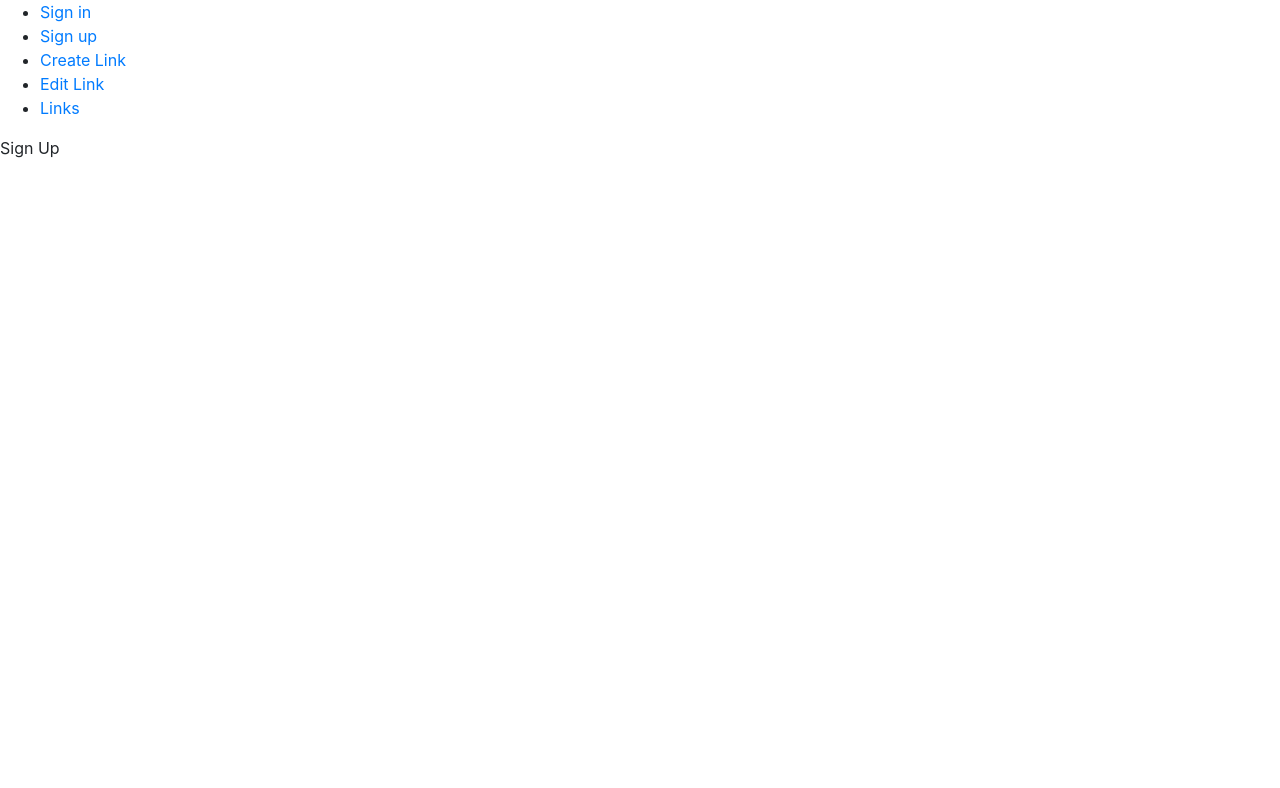
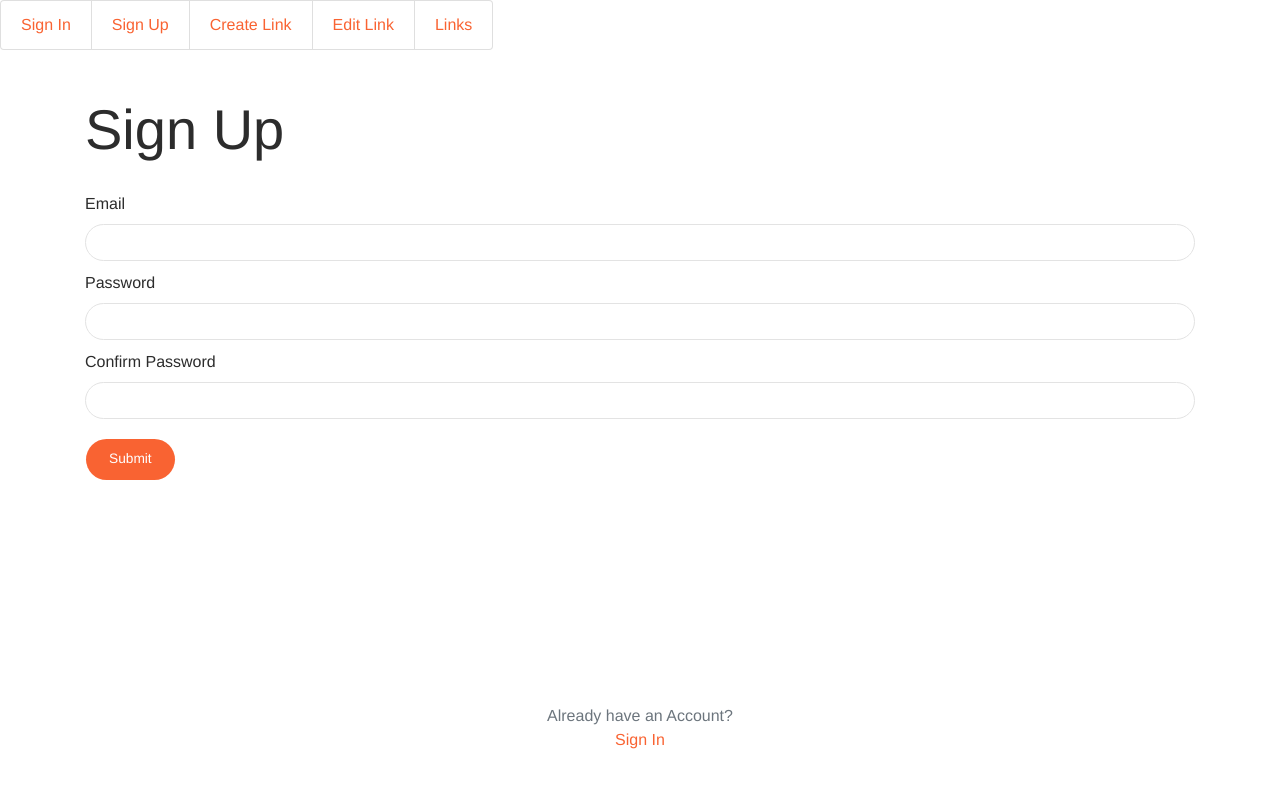
Before and after one commit to israelfagundes/links-maratonajs, a React (Create React App) app: page /sign-up in a window 1280 px wide. Shown: the top 788 px of the page. Built offline with nearby package versions, Linux system fonts and the light colour scheme.

Commit message:
screens created

```diff
--- a/src/App.js
+++ b/src/App.js
@@ -1,35 +1,55 @@
 import React from 'react';
 import { BrowserRouter, Switch, Route, Link } from 'react-router-dom';
+
+import Home from './screens/Home';
+import Signin from './screens/Signin';
+import Signup from './screens/Signup';
+import ManageLinks from './screens/Manage/Links';
+import ManageLinksCreate from './screens/Manage/Links/Create';
+import ManageLinksEdit from './screens/Manage/Links/Edit';
 
 const App = () => {
   return (
     <BrowserRouter>
       <div>
         <nav>
-          <ul>
-            <li>
-              <Link to="/sign-in">Sign in</Link>
+          <ul className="list-group list-group-horizontal">
+            <li className="list-group-item">
+              <Link to="/sign-in">Sign In</Link>
             </li>
-            <li>
-              <Link to="/sign-up">Sign up</Link>
+            <li className="list-group-item">
+              <Link to="/sign-up">Sign Up</Link>
             </li>
-            <li>
+            <li className="list-group-item">
               <Link to="/manage/links/create">Create Link</Link>
             </li>
-            <li>
+            <li className="list-group-item">
               <Link to="/manage/links/edit">Edit Link</Link>
             </li>
-            <li>
+            <li className="list-group-item">
               <Link to="/manage/links">Links</Link>
             </li>
           </ul>
         </nav>
         <Switch>
-          <Route path="/sign-in">Sign In</Route>
-          <Route path="/sign-up">Sign Up</Route>
-          <Route path="/manage/links/create">Create Link</Route>
-          <Route path="/manage/links/edit">Edit Link</Route>
-          <Route path="/manage/links">Links</Route>
+          <Route path="/" exact>
+            <Home />
+          </Route>
+          <Route path="/sign-in">
+            <Signin />
+          </Route>
+          <Route path="/sign-up">
+            <Signup />
+          </Route>
+          <Route path="/manage/links/create">
+            <ManageLinksCreate />
+          </Route>
+          <Route path="/manage/links/edit">
+            <ManageLinksEdit />
+          </Route>
+          <Route path="/manage/links">
+            <ManageLinks />
+          </Route>
         </Switch>
       </div>
     </BrowserRouter>
--- /dev/null
+++ b/src/screens/Home/index.js
@@ -0,0 +1,8 @@
+import React from 'react';
+import { Redirect } from 'react-router-dom';
+
+const Home = () => {
+  return <Redirect to="/sign-in" />
+}
+
+export default Home;
--- /dev/null
+++ b/src/screens/Layouts/Manage/index.js
@@ -0,0 +1,24 @@
+import React from 'react';
+
+const Layout = ({ children }) => {
+  return (
+    <div className="layout">
+      <nav className="navbar navbar-expand-lg bg-primary text-light">
+        <div className="container d-flex w-100 juustify-content-between">
+          <div>
+            <span>Back</span>
+          </div>
+          <div className="text-center">
+            <strong>Links</strong>
+          </div>
+          <div>
+            <span>Exit</span>
+          </div>
+        </div>
+      </nav>
+      <div className="container">{children}</div>
+    </div>
+  )
+}
+
+export default Layout;
--- /dev/null
+++ b/src/screens/Manage/Links/Create/index.js
@@ -0,0 +1,35 @@
+import React from 'react';
+
+import Layout from '../../../Layouts/Manage';
+
+const Create = () => {
+  return (
+    <Layout>
+      <h1>Create Link</h1>
+        <div>
+          <form>
+            <div className="form-group">
+              <label htmlFor="">Label</label>
+              <input type="text" className="form-control" />
+            </div>
+            <div className="form-group">
+              <label htmlFor="">Url</label>
+              <input type="text" className="form-control" />
+            </div>
+            <div className="form-group form-check">
+              <label htmlFor="" className="form-check-label">
+                <input type="checkbox" name="isSocial"/>
+                <span className="form-check-sign"></span>
+                Is Social
+              </label>
+            </div>
+            <div>
+              <button className="btn btn-primary btn-round">Submit</button>
+            </div>
+          </form>
+        </div>
+    </Layout>
+  );
+}
+
+export default Create;
--- /dev/null
+++ b/src/screens/Manage/Links/Edit/index.js
@@ -0,0 +1,35 @@
+import React from 'react';
+
+import Layout from '../../../Layouts/Manage';
+
+const Edit = () => {
+  return (
+    <Layout>
+      <h1>Edit Link</h1>
+        <div>
+          <form>
+            <div className="form-group">
+              <label htmlFor="">Label</label>
+              <input type="text" className="form-control" />
+            </div>
+            <div className="form-group">
+              <label htmlFor="">Url</label>
+              <input type="text" className="form-control" />
+            </div>
+            <div className="form-group form-check">
+              <label htmlFor="" className="form-check-label">
+                <input type="checkbox" name="isSocial"/>
+                <span className="form-check-sign"></span>
+                Is Social
+              </label>
+            </div>
+            <div>
+              <button className="btn btn-primary btn-round">Submit</button>
+            </div>
+          </form>
+        </div>
+    </Layout>
+  );
+}
+
+export default Edit;
--- /dev/null
+++ b/src/screens/Manage/Links/index.js
@@ -0,0 +1,36 @@
+import React from 'react';
+import { Link } from 'react-router-dom';
+
+import Layout from '../../Layouts/Manage';
+
+const Links = () => {
+  return (
+    <Layout>
+      <div className="row">
+        <div className="col">
+          <h1>Links</h1>
+        </div>
+        <div className="col text-right align-self-bottom pt-2">
+          <Link to="/manage/links/create" className="btn btn-primary">
+            Add
+          </Link>
+        </div>
+        </div>
+        <div className="pb-2 pt-2 pl-3 pr-3 d-flex flex-row justify-content-between">
+          <div className="pr-3">
+            <img src="https://via.placeholder.com/100" alt="Placeholder"/>
+          </div>
+          <div className="align-self-center">
+            <span className="text-primary clearfix">Item Label</span>
+            <span className="text-primary clearfix">Item Url</span>
+          </div>
+          <div className="ml-auto p-2 clearfix">
+            <span>Edit</span>
+            <span>Delete</span>
+          </div>
+        </div>
+    </Layout>
+  )
+}
+
+export default Links;
--- /dev/null
+++ b/src/screens/Signin/index.js
@@ -0,0 +1,31 @@
+import React from 'react';
+import { Link } from 'react-router-dom';
+
+const Signin = () => {
+  return (
+    <div className="container h-100 pt-5">
+      <h1>Sign In</h1>
+      <div className="d-flex flex-column h-100">
+        <form>
+          <div className="form-group">
+            <label htmlFor="">Email</label>
+            <input type="text" className="form-control" />
+          </div>
+          <div className="form-group">
+            <label htmlFor="">Password</label>
+            <input type="password" className="form-control" />
+          </div>
+          <div>
+            <button className="btn btn-primary btn-round">Submit</button>
+          </div>
+        </form>
+        <div className="container text-center fixed-bottom pb-5">
+          <div className="text-muted">Don't have an Account?</div>
+          <Link to="/sign-up">Sign Up</Link>
+        </div>
+      </div>
+    </div>
+  );
+}
+
+export default Signin;
--- /dev/null
+++ b/src/screens/Signup/index.js
@@ -0,0 +1,35 @@
+import React from 'react';
+import { Link } from 'react-router-dom';
+
+const Signup = () => {
+  return (
+    <div className="container h-100 pt-5">
+      <h1>Sign Up</h1>
+      <div className="d-flex flex-column h-100">
+        <form>
+          <div className="form-group">
+            <label htmlFor="">Email</label>
+            <input type="text" className="form-control" />
+          </div>
+          <div className="form-group">
+            <label htmlFor="">Password</label>
+            <input type="text" className="form-control" />
+          </div>
+          <div className="form-group">
+            <label htmlFor="">Confirm Password</label>
+            <input type="password" className="form-control" />
+          </div>
+          <div>
+            <button className="btn btn-primary btn-round">Submit</button>
+          </div>
+        </form>
+        <div className="container text-center fixed-bottom pb-5">
+          <div className="text-muted">Already have an Account?</div>
+          <Link to="/sign-in">Sign In</Link>
+        </div>
+      </div>
+    </div>
+  );
+}
+
+export default Signup;
--- a/src/styles/main.scss
+++ b/src/styles/main.scss
@@ -1 +1,2 @@
-@import '../node_modules/bootstrap/scss/bootstrap.scss';
+@import 'node_modules/bootstrap/scss/bootstrap.scss';
+@import './now-ui-kit.scss';
```
